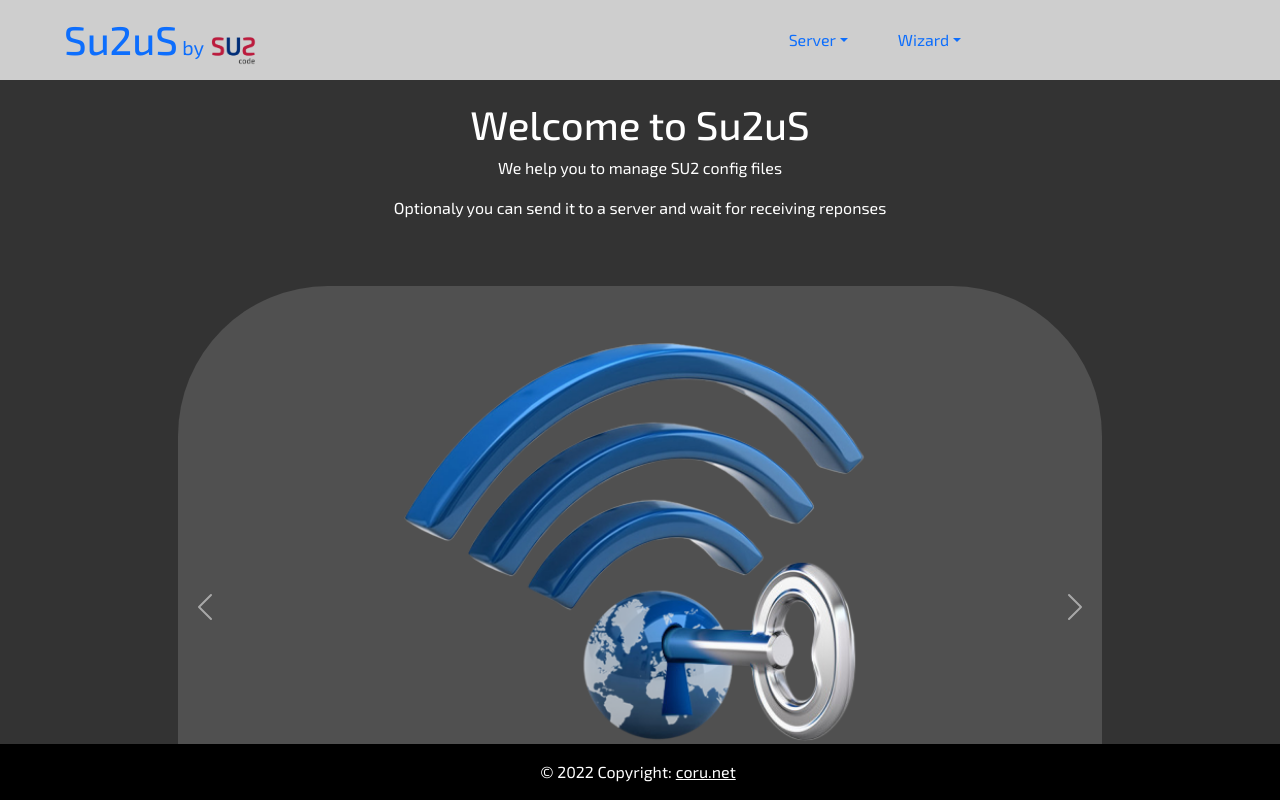
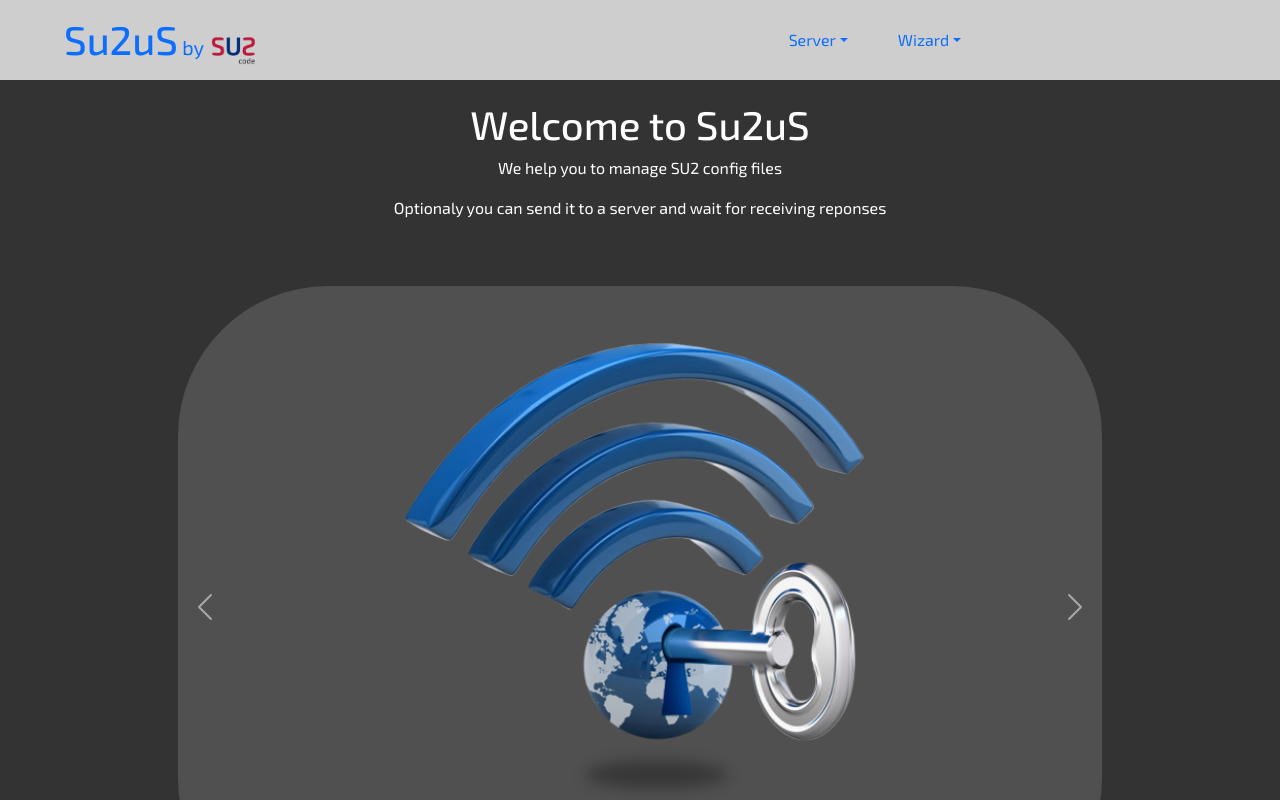
Before and after one commit to catedra-sngular/tfg-bcibeira, a React (Create React App) app in the folder client/sugus/: page / in a window 1280 px wide. Shown: the top 800 px of the page. Built offline with nearby package versions, Linux system fonts and the light colour scheme; no server answers.

Commit message:
Footer eliminado

```diff
--- a/client/sugus/src/App.tsx
+++ b/client/sugus/src/App.tsx
@@ -3,7 +3,6 @@ import Home from './routes/home/home';
 import { Route, Routes } from 'react-router-dom';
 import ServerConnection from './routes/server/connection/server-connection';
 import { NavigationBar } from './components/common/navigation-bar/navigation-bar';
-import { Footer } from './components/common/footer/footer';
 import ServerMessages from './routes/server/messages/server-messages';
 import WizardCreate from './routes/wizard/create/wizard-create';
 import WizardContinue from './routes/wizard/continue/wizard-continue';
@@ -74,7 +73,6 @@ function App() {
                 />
                 <Route></Route>
             </Routes>
-            <Footer></Footer> {/* FOOTER PROVISIONAL */}
         </>
     );
 }
```
